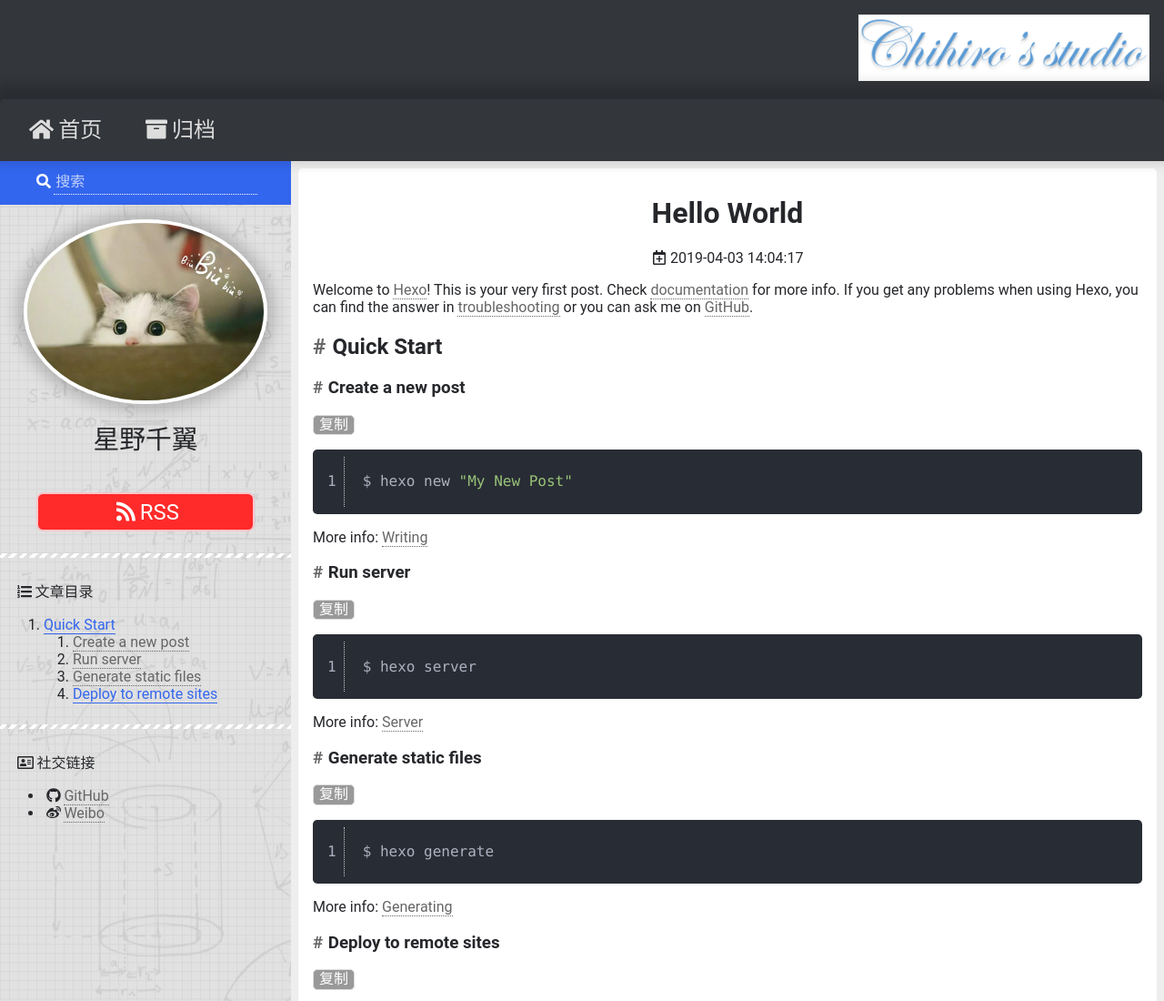
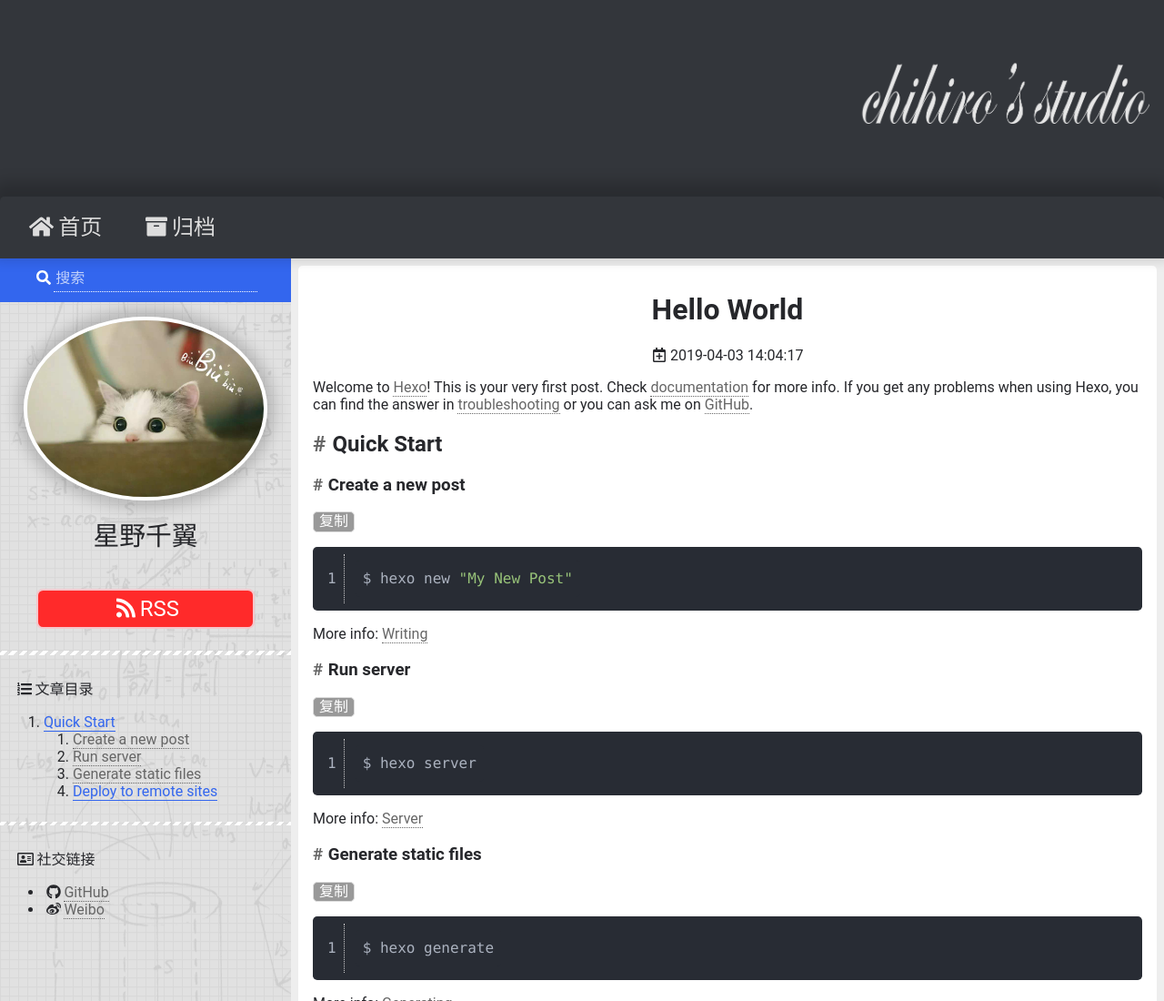
Before and after one commit to ZijianGaoPVT/ZijianGaoPVT.github.io, a plain HTML site: page 2019/04/03/hello-world/index.html in a window 1280 px wide. Shown: the top 1100 px of the page at 91% size. Drawn offline with Linux system fonts and the light colour scheme.

Commit message:
Site updated: 2019-04-03 17:16:39

```diff
--- a/2019/04/03/hello-world/index.html
+++ b/2019/04/03/hello-world/index.html
@@ -144,7 +144,7 @@
       </div>
 
       <div class="logo">
-        <img src="/images/logo.jpg" alt="logo">
+        <img src="/images/logo2.png" alt="logo">
       </div>
 
     </div>
```
Also changed, not shown: archives/2019/04/index.html (+1 -1 lines), archives/2019/index.html (+1 -1 lines), archives/index.html (+1 -1 lines), index.html (+1 -1 lines), images/logo1.png (added), images/logo2.png (added).
